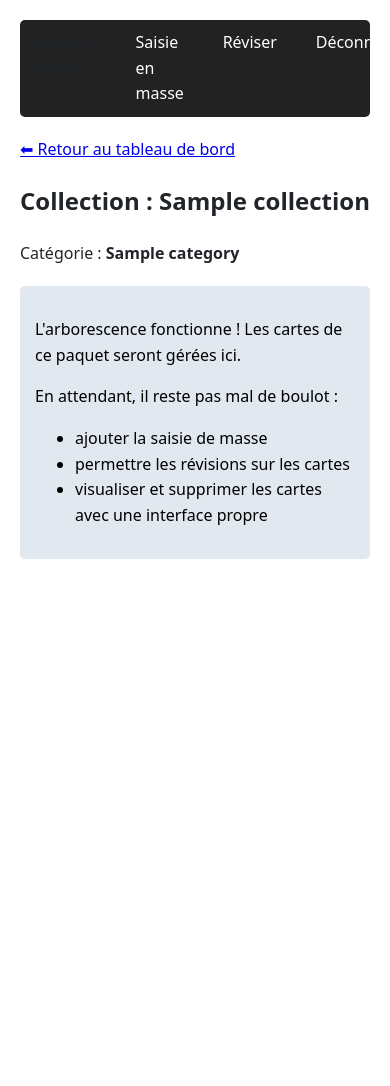
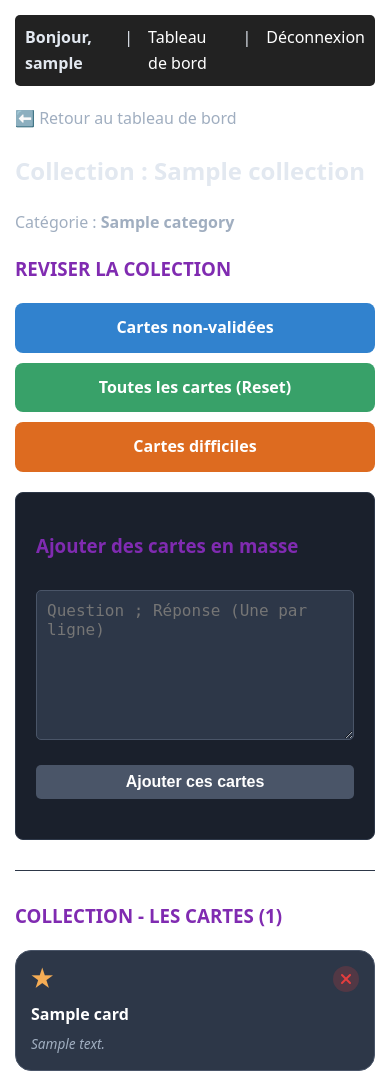
Before and after one commit to moilexis/FastCards, a Flask app: page /collection/1 in a window 390 px wide; the page is wider, and only the part inside the window is pictured. Before the commit the page ends 559 px from the top of that part, so only its background shows below. Run offline with Flask 3, Linux system fonts and the light colour scheme; a user stored in the database is signed in; tables that the repository leaves empty hold one stand-in row (values such as "Sample post").

Commit message:
refonte des styles et adaptation des interfaces pour mobile

```diff
--- a/app.py
+++ b/app.py
@@ -3,6 +3,7 @@ from flask import Flask, render_template, redirect, url_for, request, flash
 from flask_login import LoginManager, UserMixin, login_user, login_required, logout_user, current_user
 from werkzeug.security import check_password_hash
 import database as db
+import random
 
 app = Flask(__name__)
 app.secret_key = os.environ.get("SECRET_KEY", "un_secret_tres_bien_garde_12345")
@@ -122,23 +123,119 @@ def index():
         })
 
     return render_template('index.html', tree=tree_data, root_collections=root_collections)
-
-@app.route('/collection/<int:collection_id>')
+@app.route('/collection/<int:collection_id>', methods=['GET', 'POST'])
 @login_required
 def view_collection(collection_id):
-    # Route pour inspecter une collection (Sert de transition vers l'Étape 3 et 4)
     collection = db.get_collection_details(collection_id, current_user.id)
     if not collection:
         flash("Collection introuvable ou accès refusé.", "danger")
         return redirect(url_for('index'))
 
-    return render_template('collection.html', collection=collection)
+    if request.method == 'POST':
+        action = request.form.get('action')
 
-@app.route('/reviser')
+        # Action 1 : Importation de masse (Étape 3 optimisée)
+        if action == 'bulk_import':
+            raw_text = request.form.get('bulk_data')
+            if raw_text:
+                lines = raw_text.strip().split('\n')
+                cards_to_insert = []
+                for line in lines:
+                    if ';' in line:
+                        parts = line.split(';', 1)
+                        q, a = parts[0].strip(), parts[1].strip()
+                        if q and a: cards_to_insert.append((q, a))
+                if cards_to_insert:
+                    db.insert_cards_bulk(collection_id, cards_to_insert)
+                    flash(f"🎉 {len(cards_to_insert)} cartes ajoutées !", "success")
+            return redirect(url_for('view_collection', collection_id=collection_id))
+
+        # Action 2 : Toggle Difficile depuis la liste
+        elif action == 'toggle_difficult':
+            card_id = request.form.get('card_id')
+            db.toggle_card_difficulty(int(card_id), current_user.id)
+            return redirect(url_for('view_collection', collection_id=collection_id))
+
+        # Action 3 : Suppression d'une carte
+        elif action == 'delete_card':
+            card_id = request.form.get('card_id')
+            db.delete_card(int(card_id), current_user.id)
+            flash("Carte supprimée.", "success")
+            return redirect(url_for('view_collection', collection_id=collection_id))
+
+    cards = db.get_cards_by_collection(collection_id)
+    return render_template('collection.html', collection=collection, cards=cards)
+
+
+@app.route('/collection/<int:collection_id>/review/<mode>')
 @login_required
-def reviser():
-    # Route vers la page dee revision
-    return "<h3>La révision n'est pas encore disponible oupsi 😶‍🌫️</h3><p><a href='/'>Retour</a></p>"
+def start_review(collection_id, mode):
+    collection = db.get_collection_details(collection_id, current_user.id)
+    if not collection:
+        return redirect(url_for('index'))
+
+    # Option : Réinitialisation globale requise par le mode "all_reset"
+    if mode == 'all_reset':
+        db.reset_collection_progress(collection_id)
+
+    # Filtrage selon le mode choisi
+    all_cards = db.get_cards_by_collection(collection_id)
+    if mode == 'difficult':
+        cards_to_review = [c for c in all_cards if c['is_difficult'] == 1 and c['is_known'] == 0]
+    elif mode == 'not_validated':
+        cards_to_review = [c for c in all_cards if c['is_known'] == 0]
+    else: # mode 'all_reset'
+        cards_to_review = list(all_cards)
+
+    if not cards_to_review:
+        flash("Aucune carte à réviser dans ce mode !", "warning")
+        return redirect(url_for('view_collection', collection_id=collection_id))
+
+    #  Mélange aléatoire total (différent à chaque session)
+    cards_list = [dict(c) for c in cards_to_review]
+    random.shuffle(cards_list)
+
+    # On stocke la liste des IDs mélangés dans la session de l'utilisateur
+    from flask import session
+    session['review_cards'] = [c['id'] for c in cards_list]
+    session['review_index'] = 0
+
+    return redirect(url_for('render_review_card', collection_id=collection_id))
+
+
+@app.route('/collection/<int:collection_id>/review/card', methods=['GET', 'POST'])
+@login_required
+def render_review_card(collection_id):
+    from flask import session
+    collection = db.get_collection_details(collection_id, current_user.id)
+    card_ids = session.get('review_cards', [])
+    index = session.get('review_index', 0)
+
+    if index >= len(card_ids):
+        session.pop('review_cards', None)
+        flash("🎉 Session de révision terminée !", "success")
+        return redirect(url_for('view_collection', collection_id=collection_id))
+
+    current_card_id = card_ids[index]
+
+    if request.method == 'POST':
+        user_knows = request.form.get('knows') # '1' ou '0'
+        action = request.form.get('action')
+
+        if action == 'toggle_difficult_review':
+            db.toggle_card_difficulty(current_card_id, current_user.id)
+            return redirect(url_for('render_review_card', collection_id=collection_id))
+
+        if user_knows is not None:
+            db.update_card_knowledge(current_card_id, int(user_knows))
+            session['review_index'] = index + 1
+            return redirect(url_for('render_review_card', collection_id=collection_id))
+
+    # Récupération de la carte courante avec son statut frais
+    with db.get_db_connection() as conn:
+        card = conn.execute("SELECT * FROM cards WHERE id = ?", (current_card_id,)).fetchone()
+
+    return render_template('review.html', collection=collection, card=card, progress=(index+1, len(card_ids)))
 
 if __name__ == '__main__':
     app.run(debug=True)
--- a/static/style.css
+++ b/static/style.css
@@ -5,8 +5,8 @@
     /* Couleurs par défaut (Mode Clair) */
     --background: #ffffff;
     --text: #212529;
-    --primary: #007bff;
-    --primary-hover: #0056b3;
+    --primary: #802bb1;
+    --primary-hover: #692392;
     --border: #ced4da;
     --bg-input: #f8f9fa;
     --container-width: 700px;
@@ -15,26 +15,26 @@
 @media (prefers-color-scheme: dark) {
     :root {
         /* Couleurs pour le Mode Sombre */
-        --background: #121212;
+        --background: #2d283e;
         --text: #e0e0e0;
-        --primary: #375a7f;
-        --primary-hover: #2b4764;
+        --primary: #802bb1;
+        --primary-hover: #692392;
         --border: #444444;
         --bg-input: #1e1e1e;
     }
 }
 
 /* ==========================================================================
-   2. MISE EN PAGE GLOBALE (RESPONSIVE)
+   2. MISE EN PAGE GLOBALE
    ========================================================================== */
 body {
-    font-family: system-ui, -apple-system, "Segoe UI", Roboto, sans-serif;
-    background-color: var(--background);
-    color: var(--text);
     line-height: 1.6;
     max-width: var(--container-width);
     margin: 0 auto;
-    padding: 20px;
+    padding: 15px;
+    font-family: system-ui, -apple-system, sans-serif;
+    background-color: var(--background);
+    color: #e2e8f0;
 }
 
 header nav {
@@ -57,7 +57,14 @@ header a:hover {
 }
 
 h3 {
-    color: #444444;
+    color: #802bb1;
+}
+/* ==========================================================================
+   5. LISTES
+   ========================================================================== */
+
+li{
+   color: #802bb1;
 }
 
 /* ==========================================================================
@@ -96,7 +103,7 @@ textarea {
    ========================================================================== */
 button, input[type="submit"] {
     background-color: var(--primary);
-    color: white;
+    color: #2d283e;
     border: none;
     padding: 12px 20px;
     font-size: 1rem;
@@ -110,7 +117,7 @@ button:hover, input[type="submit"]:hover {
     background-color: var(--primary-hover);
 }
 
-/* Zone pour les messages d'erreur/succès de Flask (aside) */
+
 aside {
     background-color: var(--bg-input);
     border-left: 4px solid var(--primary);
--- a/templates/base.html
+++ b/templates/base.html
@@ -16,8 +16,7 @@
     <nav>
         {% if current_user.is_authenticated %}
             <strong>Bonjour, {{ current_user.username }}</strong> |
-            <a href="{{ url_for('index') }}">Saisie en masse</a> |
-            <a href="{{ url_for('reviser') }}">Réviser</a> |
+            <a href="{{ url_for('index') }}">Tableau de bord</a> |
             <a href="{{ url_for('logout') }}">Déconnexion</a>
         {% else %}
             <a href="{{ url_for('login') }}">Connexion</a> |
--- a/templates/collection.html
+++ b/templates/collection.html
@@ -1,17 +1,125 @@
 {% extends 'base.html' %}
 {% block content %}
-<p><a href="{{ url_for('index') }}">⬅ Retour au tableau de bord</a></p>
+<p><a href="{{ url_for('index') }}" style="color: #a0aec0; text-decoration: none;">⬅️ Retour au tableau de bord</a></p>
 
 <h2>Collection : {{ collection.name }}</h2>
-<p>Catégorie  : <strong>{{ collection.category_name if collection.category_name else "Divers" }}</strong></p>
+<p style="color: #a0aec0;">Catégorie : <strong>{{ collection.category_name if collection.category_name else "Aucune (Divers)" }}</strong></p>
 
-<div style="background: #e2e8f0; padding: 15px; border-radius: 5px; margin-top: 20px;">
-    <p style="color: black; ">L'arborescence fonctionne ! Les cartes de ce paquet seront gérées ici.</p>
-    <p style="color: black; ">En attendant, il reste pas mal de boulot : </p>
-    <ul style="color: black; " >
-        <li>ajouter la saisie de masse</li>
-        <li>permettre les révisions sur les cartes</li>
-        <li>visualiser et supprimer les cartes avec une interface propre</li>
-    </ul>
+<!-- OPTIONS DE RÉVISION -->
+ <h3>REVISER LA COLECTION </h3>
+<div style="display: flex; gap: 10px; flex-wrap: wrap; margin-bottom: 20px;">
+
+    <a href="{{ url_for('start_review', collection_id=collection.id, mode='not_validated') }}"
+       style="background: #3182ce; color: white; padding: 12px; border-radius: 8px; text-decoration: none; font-weight: bold; flex: 1 1 200px; text-align: center;">
+        Cartes non-validées
+    </a>
+    <a href="{{ url_for('start_review', collection_id=collection.id, mode='all_reset') }}"
+       style="background: #38a169; color: white; padding: 12px; border-radius: 8px; text-decoration: none; font-weight: bold; flex: 1 1 200px; text-align: center;">
+        Toutes les cartes (Reset)
+    </a>
+    <a href="{{ url_for('start_review', collection_id=collection.id, mode='difficult') }}"
+       style="background: #dd6b20; color: white; padding: 12px; border-radius: 8px; text-decoration: none; font-weight: bold; flex: 1 1 200px; text-align: center;">
+        Cartes difficiles
+    </a>
 </div>
+
+<!-- AJOUT EN MASSE -->
+<div style="background: #1a202c; border: 1px solid #2d3748; padding: 20px; border-radius: 8px; margin-bottom: 30px;">
+    <h3> Ajouter des cartes en masse</h3>
+    <form method="POST">
+        <input type="hidden" name="action" value="bulk_import">
+        <textarea name="bulk_data" rows="4" placeholder="Question ; Réponse (Une par ligne)" required style="width: 100%; background: #2d3748; color: #fff; border: 1px solid #4a5568; padding: 10px; border-radius: 5px; font-family: monospace; box-sizing: border-box; margin-top: 10px; resize: vertical;"></textarea>
+        <button type="submit" style="background: #4a5568; color: white; padding: 8px 15px; border: none; border-radius: 5px; cursor: pointer; margin-top: 10px; font-weight: bold;">Ajouter ces cartes</button>
+    </form>
+</div>
+
+<hr style="border: 0; border-top: 1px solid #2d3748; margin: 30px 0;">
+
+<!-- VISU DES CARTES -->
+<h3>COLLECTION - LES CARTES ({{ cards|length }})</h3>
+
+{% if not cards %}
+    <div style="background: #1a202c; border: 1px solid #2d3748; padding: 25px; border-radius: 20px; text-align: center;">
+        <p style="color: #a0aec0; font-style: italic; margin: 0;">Aucune carte dans cette collection.</p>
+    </div>
+{% else %}
+    <!-- Conteneur en Grille Responsive -->
+    <div style="display: grid; grid-template-columns: repeat(auto-fill, minmax(220px, 1fr)); gap: 15px;">
+        {% for card in cards %}
+            <!-- Carte format compact -->
+            <div id="card-row-{{ card.id }}" style="display: flex; flex-direction: column; justify-content: space-between; background: #2d3748; border: 1px solid #4a5568; padding: 15px; border-radius: 16px; min-height: 120px; box-sizing: border-box;">
+
+                <!-- En-tête de la carte : Étoile à gauche, Croix à droite -->
+                <div style="display: flex; justify-content: space-between; align-items: center; margin-bottom: 10px;">
+                    <!-- Étoile Difficile Interactive -->
+                    {% if card.is_difficult == 1 %}
+                        <button type="button" onclick="toggleDifficultAsync('{{ card.id }}', this)" style="background: none; border: none; font-size: 1.5em; cursor: pointer; color: #f6ad55; padding: 0; line-height: 1;">
+                    {% else %}
+                        <button type="button" onclick="toggleDifficultAsync('{{ card.id }}', this)" style="background: none; border: none; font-size: 1.5em; cursor: pointer; color: #718096; padding: 0; line-height: 1;">
+                    {% endif %}
+                            ★
+                        </button>
+
+                    <!-- Bouton de Suppression  -->
+                        <button type="button" onclick="deleteCardAsync('{{ card.id }}')" style="background: rgba(229, 62, 62, 0.2); border: none; width: 26px; height: 26px; border-radius: 50%; cursor: pointer; display: flex; align-items: center; justify-content: center; padding: 0;">
+                            <svg width="12" height="12" viewBox="0 0 12 12" fill="none" stroke="#e53e3e" stroke-width="2" stroke-linecap="round">
+                                <line x1="2" y1="2" x2="10" y2="10" />
+                                <line x1="10" y1="2" x2="2" y2="10" />
+                            </svg>
+                        </button>
+                </div>
+
+                <!-- Contenu Recto / Verso -->
+                <div style="text-align: left; word-break: break-word;">
+                    <div style="color: #ffffff; font-weight: 600; font-size: 1em; margin-bottom: 6px;">{{ card.question }}</div>
+                    <div style="color: #a0aec0; font-size: 0.85em; font-style: italic;">{{ card.answer }}</div>
+                </div>
+
+            </div>
+        {% endfor %}
+    </div>
+{% endif %}
+<!-- 🌐 LE SCRIPT MAGIQUE (AJAX) -->
+<script>
+function toggleDifficultAsync(cardId, buttonElement) {
+    // Crée les données à envoyer
+    let formData = new FormData();
+    formData.append('action', 'toggle_difficult');
+    formData.append('card_id', cardId);
+
+    // Envoie la requête en tâche de fond à Flask
+    fetch(window.location.href, {
+        method: 'POST',
+        body: formData
+    }).then(response => {
+        if (response.ok) {
+            // Change la couleur de l'étoile instantanément sans recharger !
+            if (buttonElement.style.color === 'rgb(246, 173, 85)') { // #f6ad55
+                buttonElement.style.color = '#718096';
+            } else {
+                buttonElement.style.color = '#f6ad55';
+            }
+        }
+    });
+}
+
+function deleteCardAsync(cardId) {
+    if (!confirm('Supprimer cette carte définitivement ?')) return;
+
+    let formData = new FormData();
+    formData.append('action', 'delete_card');
+    formData.append('card_id', cardId);
+
+    fetch(window.location.href, {
+        method: 'POST',
+        body: formData
+    }).then(response => {
+        if (response.ok) {
+            // Fait disparaître la ligne de la carte en douceur
+            let row = document.getElementById('card-row-' + cardId);
+            if (row) row.remove();
+        }
+    });
+}
+</script>
 {% endblock %}
```
Also changed, not shown: database.py (+58 -0 lines), templates/index.html (+7 -7 lines), templates/review.html (added, +73 -0 lines), templates/reviser.html (deleted, +0 -29 lines).
